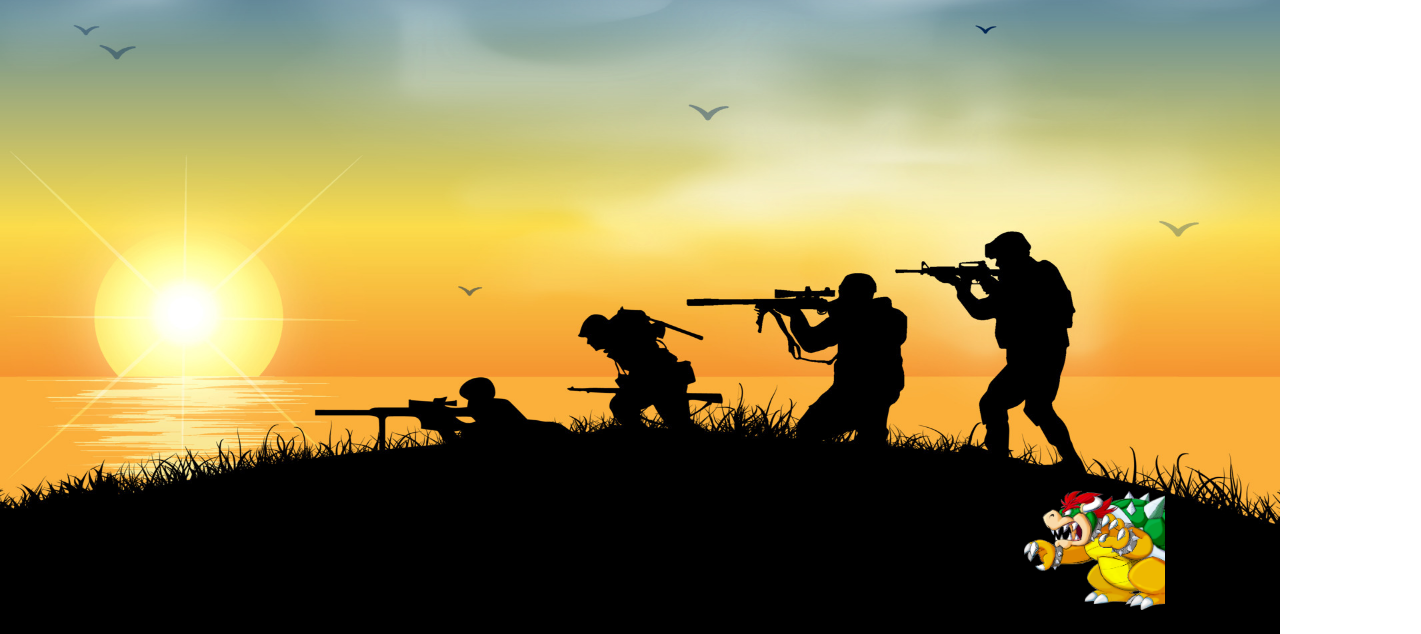
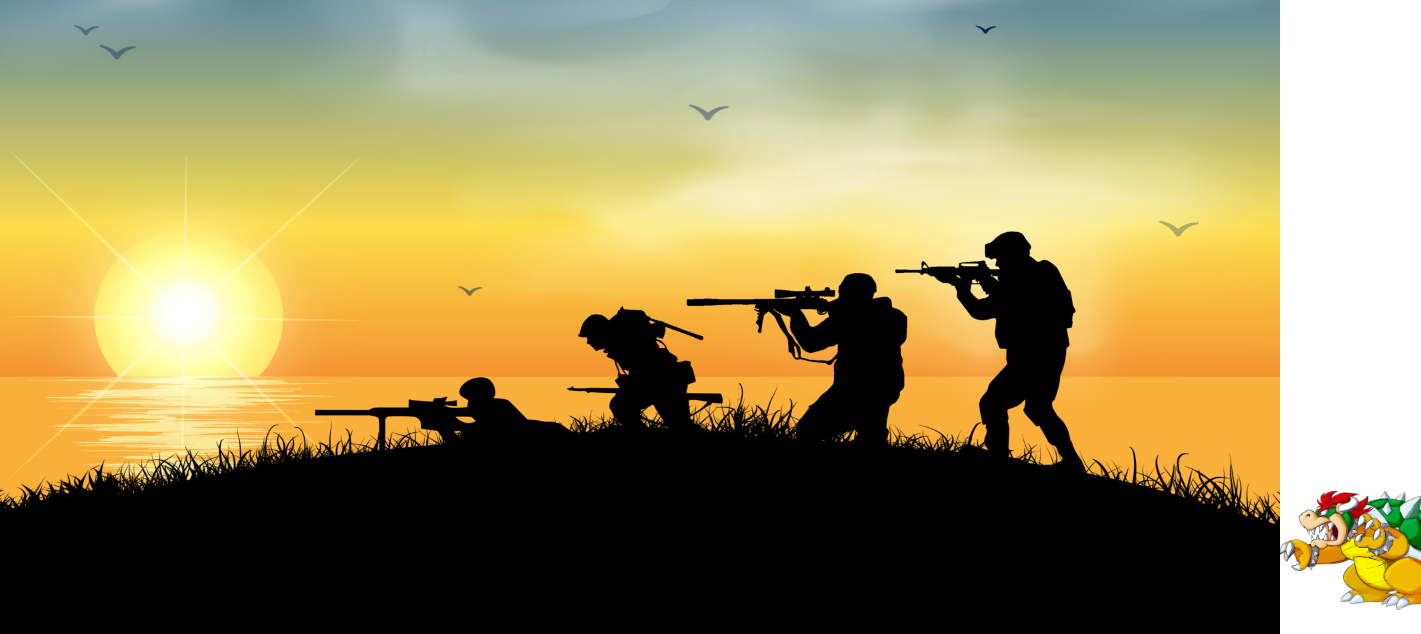
Before and after one commit to VinuCoder/Dragon-Game, a plain HTML site: page index.html in a window 1280 px wide. Shown: the part 166-800 px from the top of the page, 1421 px wide, since content can reach past the window. Drawn offline with Linux system fonts and the light colour scheme.

Commit message:
update 1

```diff
--- a/script.js
+++ b/script.js
@@ -55,20 +55,23 @@ setInterval(() => {
         }, 1000);
     }
     else if (offsetX < 145 && cross) {
-        score += 1;
-        updatescore(score);
+        // Update score
+       score += 1;
+       updatescore(score);
         cross = false;
         setTimeout(() => {
             cross = true
-        }, 200);
+        }, 600);
+
+        // Increase speed of obstacle with time
         setTimeout(() => {
             aniDur = parseFloat(window.getComputedStyle(obstacle, null).getPropertyValue('animation-duration'));
             newDur = aniDur - 0.1;
             obstacle.style.animationDuration = newDur + "s";
-        }, 700);
+        }, 400);
     }
 }, 10);
 
 function updatescore(score) {
-    scoreCont.innerHTML = "Your Score: " + score
+    scoreCont.innerHTML = "Your Score : " + score
 }
--- a/style.css
+++ b/style.css
@@ -33,7 +33,7 @@ body{
     height: 15vh;
     position: absolute;
     bottom: 3vh;
-    left: 80vw;
+    left: 100vw;
 }
 .gameover{
     position: relative;
```
